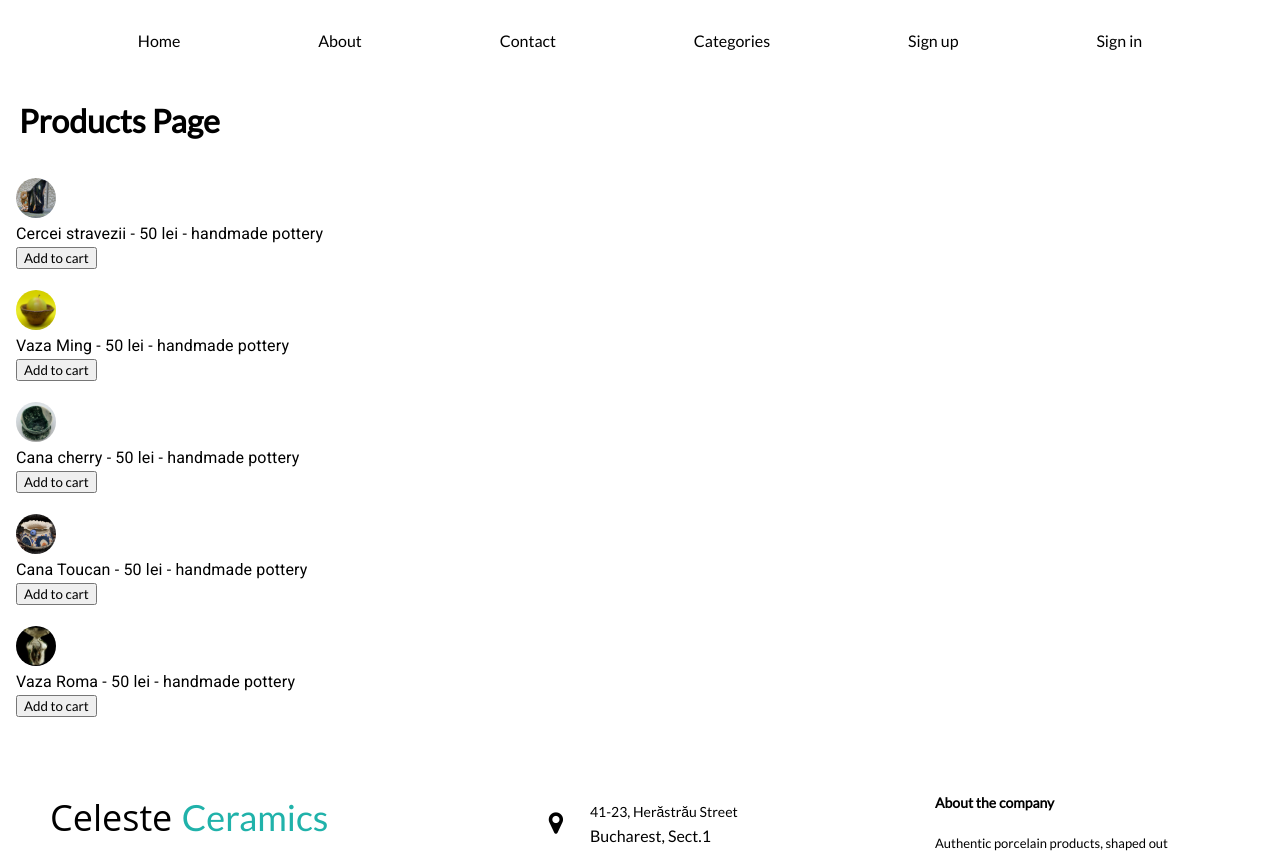
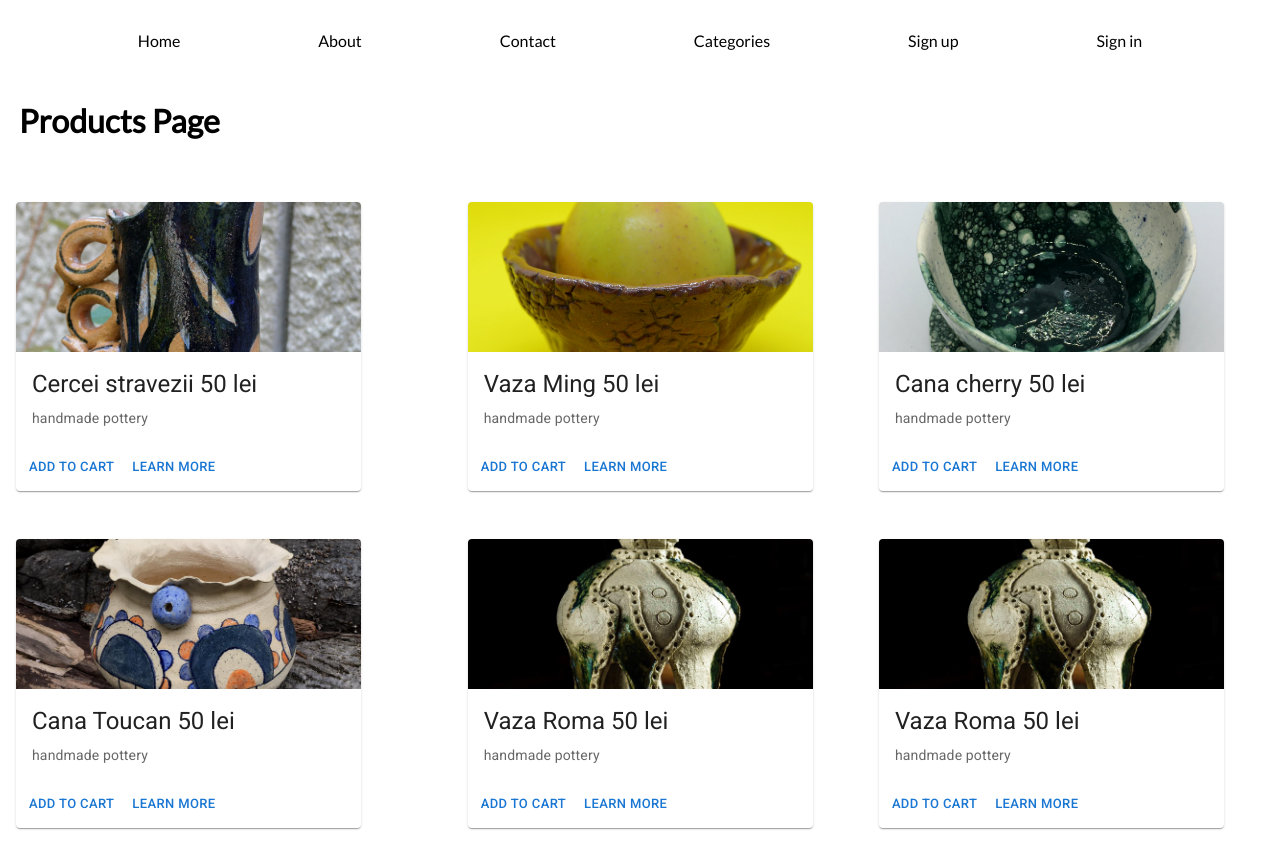
Before and after one commit to IoanaPedroo/Celeste-Ceramic, a React (Create React App) app: page /category in a window 1280 px wide. Shown: the top 853 px of the page. Built offline with nearby package versions, Linux system fonts and the light colour scheme.

Commit message:
aleca implemented product card

```diff
--- a/src/Components/Page-Categories.tsx
+++ b/src/Components/Page-Categories.tsx
@@ -1,59 +1,40 @@
 import {Avatar, List, ListItem, ListItemAvatar, ListItemText} from "@mui/material";
 import React from "react";
+import ProductCard from "./ProductCard";
+import './ProductCard.css'
 import './Categories.css'
 
 
+export interface Props {
+
+    productName? : string
+    price? : number
+    currency? : string
+    description? : string
+    pictureUrl : string
+
+}
+
 const Categories = () => {
-    let products: ({ price: number; pictureUrl: string; description: string; currency: string; productName: string })[];
-    products = [
-        {
-            productName: 'Cercei stravezii',
-            price: 50,
-            currency: 'lei',
-            description: "handmade pottery",
-            pictureUrl: "/products/five.jpg"
-        },
-        {
-            productName: 'Vaza Ming',
-            price: 50,
-            currency: 'lei',
-            description: "handmade pottery",
-            pictureUrl: "/products/four.jpg"
-        },
-        {
-            productName: 'Cana cherry',
-            price: 50,
-            currency: 'lei',
-            description: "handmade pottery",
-            pictureUrl: "/products/three.jpg"
-        },
-        {
-            productName: 'Cana Toucan',
-            price: 50,
-            currency: 'lei',
-            description: "handmade pottery",
-            pictureUrl: "/products/two.jpg"
-        },
-        {
-            productName: 'Vaza Roma',
-            price: 50,
-            currency: 'lei',
-            description: "handmade pottery",
-            pictureUrl: "/products/one.jpg"
-        },
+    const products = [
+        {productName: 'Cercei stravezii', price: 50, currency: 'lei', description: "handmade pottery", pictureUrl : "/products/five.jpg"},
+        {productName: 'Vaza Ming', price: 50, currency: 'lei', description: "handmade pottery", pictureUrl :  "/products/four.jpg"},
+        {productName: 'Cana cherry', price: 50, currency: 'lei',description: "handmade pottery", pictureUrl :  "/products/three.jpg"},
+        {productName: 'Cana Toucan', price: 50, currency: 'lei', description: "handmade pottery", pictureUrl :  "/products/two.jpg"},
+        {productName: 'Vaza Roma', price: 50, currency: 'lei', description: "handmade pottery", pictureUrl :  "/products/one.jpg"},
+        {productName: 'Vaza Roma', price: 50, currency: 'lei', description: "handmade pottery", pictureUrl :  "/products/one.jpg"},
     ];
     return(
         <div>
             <h1>Products Page</h1>
-            <List>
+            <List className="grid">
 
                 {products.map((product, index) => (
-                    <ListItem key={index}>
-                        <ListItemAvatar>
-                            <Avatar src={product.pictureUrl}/>
-                            <ListItemText>{product.productName} - {product.price} {product.currency} - {product.description} <br></br><button>Add to cart</button></ListItemText>
-                        </ListItemAvatar>
-                    </ListItem>
+                    <div className="element">
+                        <ListItem key={index} />
+                        <ProductCard pictureUrl = {product.pictureUrl} productName = {product.productName}
+                                     price = {product.price} currency = {product.currency} description = {product.description}/>
+                    </div>
                 ))}
             </List>
         </div>
--- /dev/null
+++ b/src/Components/ProductCard.css
@@ -0,0 +1,8 @@
+.grid {
+    display: grid;
+    grid-template-columns: auto auto auto;
+}
+
+.element {
+    padding: 1rem;
+}
--- /dev/null
+++ b/src/Components/ProductCard.tsx
@@ -0,0 +1,32 @@
+import { Avatar, Button, Card, CardActions, CardContent, CardMedia, Grid, Typography } from "@mui/material"
+import { Props } from "./Page-Categories"
+
+export default function ProductCard({pictureUrl, productName, price, currency, description}:Props){
+    return (
+        <>
+            <Card sx={{ maxWidth: 345 }}>
+                <CardMedia
+                    component="img"
+                    height="150"
+                    image={pictureUrl}
+                    alt="green iguana"
+                />
+                <CardContent>
+                    <Typography gutterBottom variant="h5" component="div">
+                        {productName} {price} {currency}
+                    </Typography>
+                    <Typography variant="body2" color="text.secondary">
+                        {description}
+                    </Typography>
+                </CardContent>
+                <CardActions>
+                    <Button size="small">Add to cart</Button>
+                    <Button size="small">Learn More</Button>
+                </CardActions>
+            </Card>
+
+        </>
+
+    )
+
+}
```
